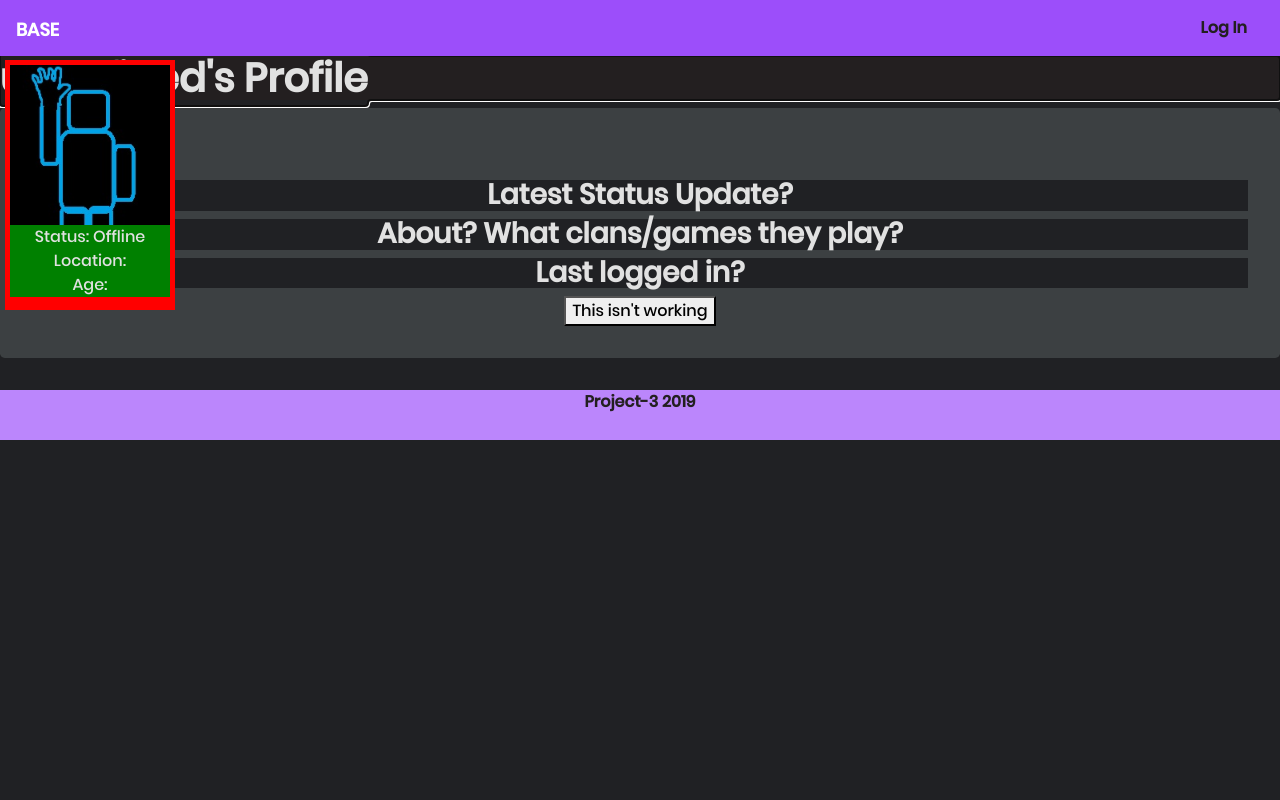
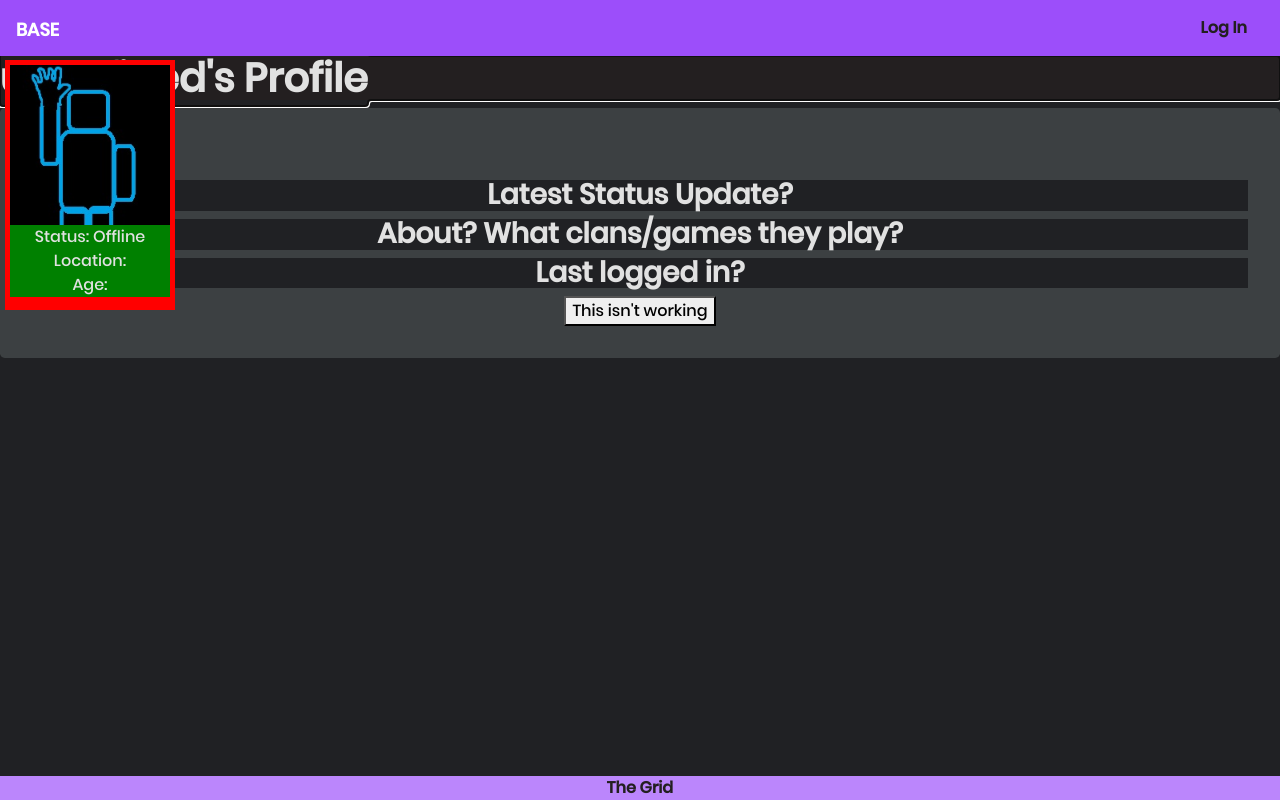
Before and after one commit to JohnCdev/TheGrid, a React (Create React App) app in the folder client/: page /user-profile/userName in a window 1280 px wide. Built offline with nearby package versions, Linux system fonts and the light colour scheme; no server answers; the HTML template or start-up script is replaced by a standard one; a web font is replaced by a local one.

Commit message:
footer sticky

```diff
--- a/client/src/App.js
+++ b/client/src/App.js
@@ -18,7 +18,7 @@ function App() {
   return (
     <AuthContext >
     <Router>
-      <div>
+      <div id="pageContainer">
         <div id="theGridContentWrapper">
         <Switch>
           <Route exact path="/" component={HomePage} />
--- a/client/src/components/Footer/Footer.css
+++ b/client/src/components/Footer/Footer.css
@@ -1,10 +1,9 @@
 .footer {
-    min-height: 50px;
+    position: fixed;
     background: #bb86fc;
     left: 0;
     bottom: 0;
     width: 100%;
-    flex-shrink: 0;
     text-align: center;
 }
 
--- a/client/src/components/Footer/Footer.js
+++ b/client/src/components/Footer/Footer.js
@@ -4,7 +4,7 @@ import './Footer.css';
 export default function Footer() {
     return (
         <footer className="footer">
-            <span className="text-center">Project-3 2019</span>
+            <span className="text-center">The Grid</span>
         </footer>
     )
 }
--- a/client/src/index.css
+++ b/client/src/index.css
@@ -62,9 +62,6 @@ main {
     margin-bottom: 200px;
 }
 
-#theGridContentWrapper {
-    flex: 1 0 auto;
-}
 .selectedPic {
     position: relative;
     width: 250px;
```
